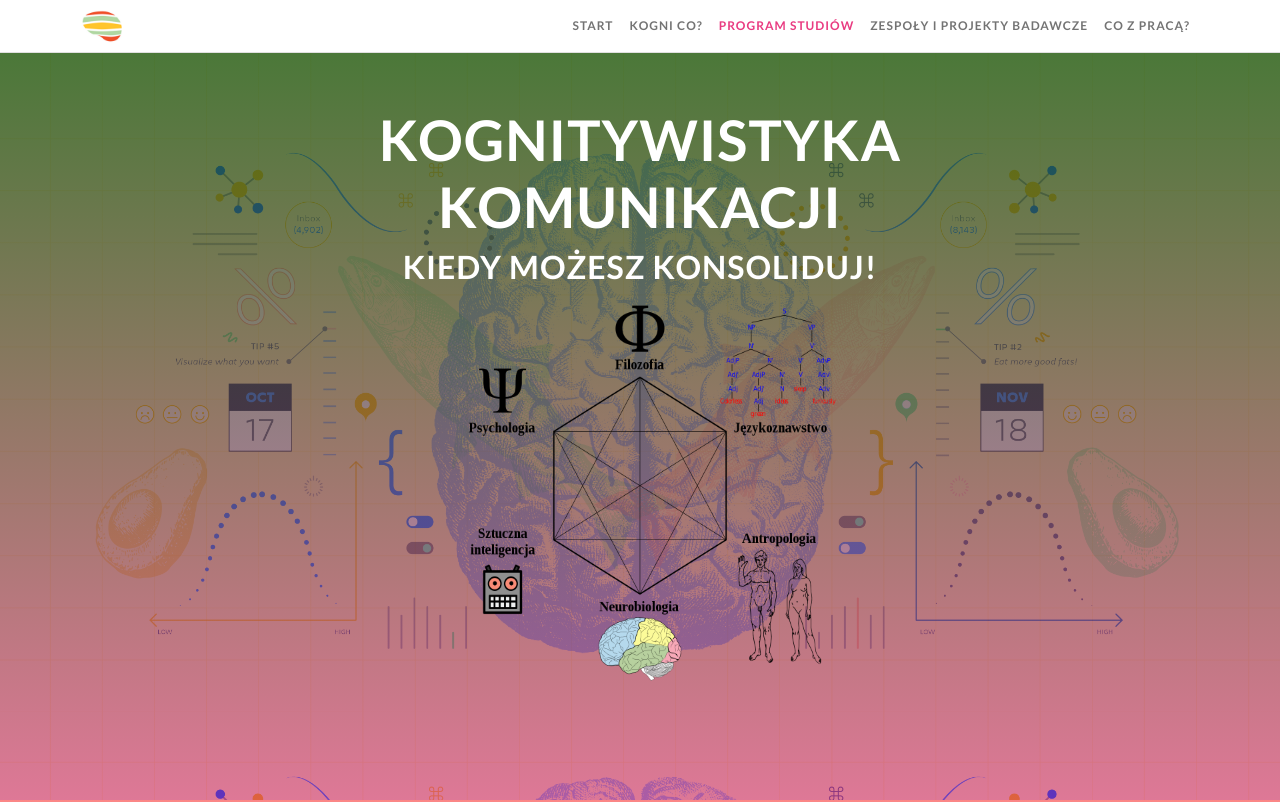
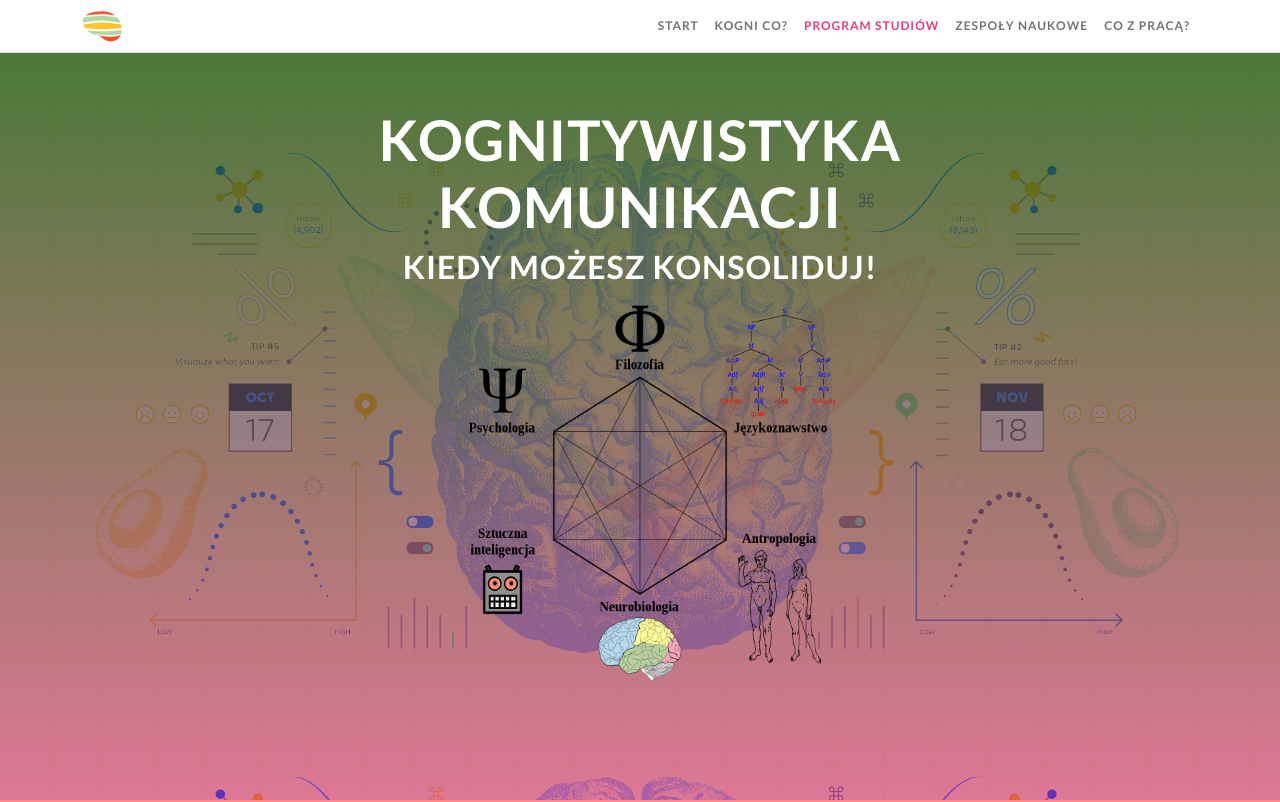
Before and after one commit to kzuzaniuk/Kogniweb, a plain HTML site: page index.html in a window 1280 px wide. Shown: the top 802 px of the page. Drawn offline with nearby package versions, Linux system fonts and the light colour scheme.

Commit message:
-> zespoły naukowe

```diff
--- a/index.html
+++ b/index.html
@@ -39,7 +39,7 @@
                 <a class="nav-link" href="#temp3">Program studiów</a>
               </li>
               <li class="nav-item">
-                <a class="nav-link" href="#">Zespoły i projekty badawcze</a>
+                <a class="nav-link" href="#">Zespoły naukowe</a>
               </li>
               <li class="nav-item">
                 <a class="nav-link" href="#">Co z pracą?</a>
```
